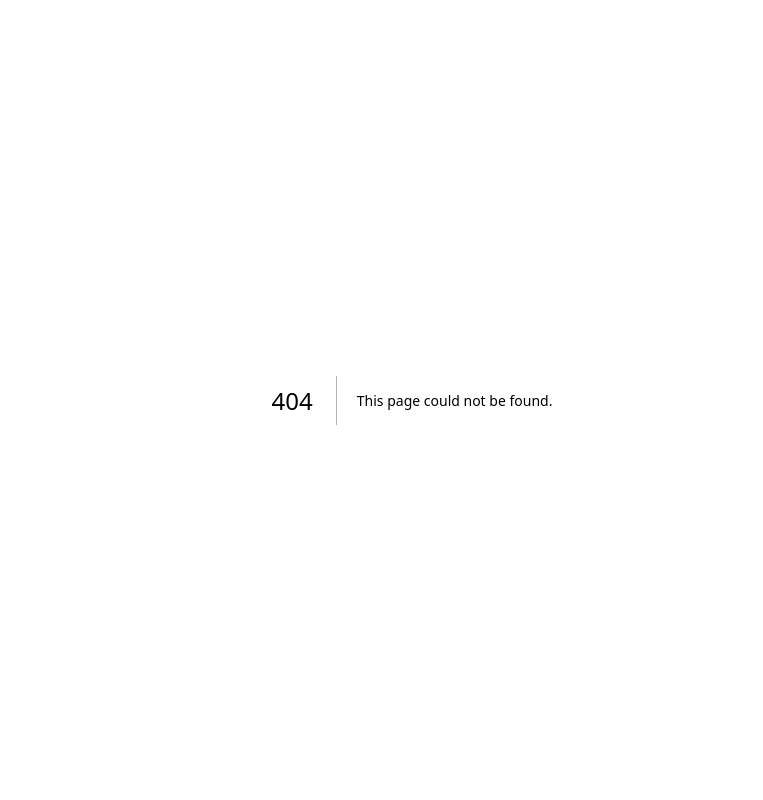
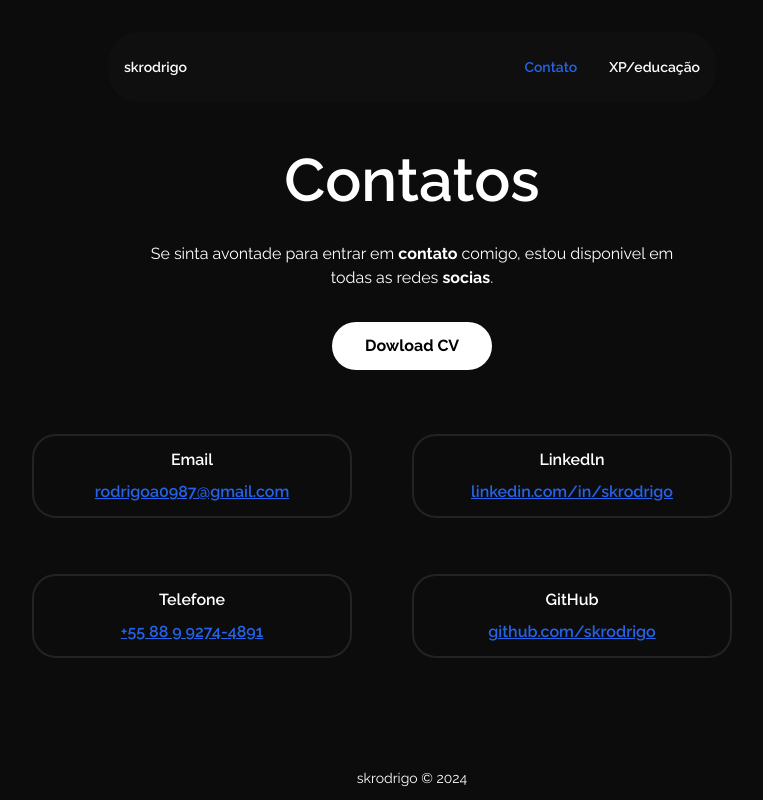
Before and after one commit to skrodrigo/skrodrigo.vercel.app, a Next.js app: page /contatos in a window 1280 px wide. Before the commit this address had no page. Shown: the whole page, without its empty margins (228-991 px from the left). Built offline with nearby package versions, Linux system fonts and the light colour scheme.

Commit message:
feat: create page contatos

```diff
--- /dev/null
+++ b/src/app/contatos/page.tsx
@@ -0,0 +1,68 @@
+import Link from 'next/link'
+
+const page = () => {
+  return (
+    <>
+    <div className='min-h-screen flex flex-col'>
+      <div className="md:mt-8 sticky top-2 z-20">
+        <header className='m-auto w-[300px] md:w-[608px] h-[70px] rounded-[30px] bg-[#131313] backdrop-blur-md bg-opacity-60'>
+          <div className='flex md:justify-between justify-center items-center w-full h-full space-x-4'>
+            <div className='flex items-center font-semibold text-sm md:ml-4 md:mr-4'>
+              <Link href='/' className=''>skrodrigo</Link>
+            </div>
+            <div className='flex items-center font-semibold md:space-x-8 space-x-4 text-sm justify-center '>
+              <ul className="flex justify-end pr-4 space-x-4 md:space-x-8 ">
+                <li>
+                  <Link href='/contatos' className='text-[#2563EB] '>Contato</Link>
+                </li>
+                <li>
+                  <Link href='/xp'>XP/educação</Link>
+                </li>
+              </ul>
+            </div>
+          </div>
+        </header>
+      </div>
+
+      <div className='flex flex-col items-center justify-center mt-12 space-y-8'>
+        <span className='text-6xl font-semibold'>Contatos</span>
+        <p className='text-center'>Se sinta avontade para entrar em <b>contato</b> comigo, estou disponivel em <br />
+          todas as redes <b>socias</b>.  </p>
+        <button className="bg-white text-black rounded-3xl text-xs font-bold px-6 py-3 w-[120px] h-[40px] lg:w-40 lg:h-12 lg:text-base">
+          Dowload CV
+        </button>
+      </div>
+
+      <div className='md:flex md:flex-col lg:grid lg:grid-cols-2 justify-center items-center w-[320px] lg:w-[760px] mt-16 mx-auto'>
+
+        <div className="flex flex-col items-center justify-center border-2 mb-14 border-[#232323] rounded-3xl w-[320px] px-3 py-3 space-y-2 font-semibold ">
+        <span>Email</span>
+        <span className='underline  text-[#2563EB]'>rodrigoa0987@gmail.com</span>
+        </div>
+
+        <div className="flex flex-col items-center justify-center border-2 mb-14 border-[#232323] rounded-3xl w-[320px] px-3 py-3 space-y-2 font-semibold ">
+        <span>Linkedln</span>
+        <span className='underline  text-[#2563EB]'>linkedin.com/in/skrodrigo</span>
+        </div>
+
+        <div className="flex flex-col items-center justify-center border-2 mb-14 border-[#232323] rounded-3xl w-[320px] px-3 py-3 space-y-2 font-semibold ">
+        <span>Telefone</span>
+        <span className='underline  text-[#2563EB]'>+55 88 9 9274-4891</span>
+        </div>
+
+        <div className="flex flex-col items-center justify-center border-2 mb-14 border-[#232323] rounded-3xl w-[320px] px-3 py-3 space-y-2 font-semibold ">
+        <span>GitHub</span>
+        <span className='underline  text-[#2563EB]'>github.com/skrodrigo</span>
+        </div>
+
+      </div>
+
+      <footer className="flex items-center justify-center mb-3 mt-auto">
+        <span className="font-normal text-sm">skrodrigo © 2024</span>
+      </footer>
+    </div>
+    </>
+  )
+}
+
+export default page
--- a/src/app/page.tsx
+++ b/src/app/page.tsx
@@ -13,10 +13,10 @@ export default function Home() {
             <div className='flex items-center font-semibold md:space-x-8 space-x-4 text-sm justify-center '>
               <ul className="flex justify-end pr-4 space-x-4 md:space-x-8 ">
                 <li>
-                  <Link href='/contatos'>contato</Link>
+                  <Link href='/contatos'>Contato</Link>
                 </li>
                 <li>
-                  <Link href='/xp'>Xp/educação</Link>
+                  <Link href='/xp'>XP/educação</Link>
                 </li>
               </ul>
             </div>
@@ -35,10 +35,10 @@ export default function Home() {
              aprendizado para sempre entregar o melhor para meus
              trabalhos e projetos.</p>
           <div className="mt-9 space-y-3 flex flex-col lg:flex-row lg:justify-start items-center lg:space-x-8">
-            <button className="bg-white text-black rounded-3xl text-xs font-bold px-6 py-3 w-[120px] h-[40px] lg:w-40 lg:h-14 lg:text-base">
+            <button className="bg-white text-black rounded-3xl text-xs font-bold px-6 py-3 w-[120px] h-[40px] lg:w-40 lg:h-12 lg:text-base">
               Dowload CV
             </button>
-            <Link href='/contatos' className="text-[#2563EB] underline text-xs lg:text-base lg:ml-8">
+            <Link href='/xp' className="text-[#2563EB] underline text-xs lg:text-base lg:ml-8">
                 Veja minha XP
             </Link>
           </div>
@@ -121,7 +121,7 @@ export default function Home() {
               </div>
               <div className="flex gap-3 justify-center items-center">
                 <img src="./../../icons/Figma.svg" alt="" />
-                <span>Figma JS</span>
+                <span>Figma</span>
               </div>
               <div className="flex gap-3 justify-center items-center">
                 <img src="./../../icons/Tailwind.svg" alt="" />
--- /dev/null
+++ b/src/app/xp/page.tsx
@@ -0,0 +1,39 @@
+import Link from 'next/link'
+
+const page = () => {
+  return (
+    <>
+        <div className="md:mt-8 sticky top-2 z-20">
+        <header className='m-auto w-[300px] md:w-[608px] h-[70px] rounded-[30px] bg-[#131313] backdrop-blur-md bg-opacity-60'>
+          <div className='flex md:justify-between justify-center items-center w-full h-full space-x-4'>
+            <div className='flex items-center font-semibold text-sm md:ml-4 md:mr-4'>
+              <Link href='/' className=''>skrodrigo</Link>
+            </div>
+            <div className='flex items-center font-semibold md:space-x-8 space-x-4 text-sm justify-center '>
+              <ul className="flex justify-end pr-4 space-x-4 md:space-x-8 ">
+                <li>
+                  <Link href='/contatos'>Contato</Link>
+                </li>
+                <li>
+                  <Link href='/xp' className='text-[#2563EB] '>XP/educação</Link>
+                </li>
+              </ul>
+            </div>
+          </div>
+        </header>
+    </div>
+
+<br /><br /><br /><br /><br /><br /><br /><br /><br /><br /><br /><br /><br /><br /><br /><br /><br /><br />
+<br /><br /><br /><br /><br /><br /><br /><br /><br /><br /><br /><br /><br /><br /><br /><br /><br /><br />
+<br /><br /><br /><br /><br /><br /><br /><br /><br /><br /><br /><br /><br /><br /><br /><br /><br /><br />
+<br /><br /><br /><br /><br /><br /><br /><br /><br /><br /><br /><br /><br /><br /><br /><br /><br /><br />
+<br /><br /><br /><br /><br /><br /><br /><br /><br /><br /><br /><br /><br /><br /><br /><br /><br /><br />
+<br /><br /><br /><br /><br /><br /><br /><br /><br /><br /><br /><br /><br /><br /><br /><br /><br /><br />
+<br /><br /><br /><br /><br /><br /><br /><br /><br /><br /><br /><br /><br /><br /><br /><br /><br /><br />
+<br /><br /><br /><br /><br /><br /><br /><br /><br /><br /><br /><br /><br /><br /><br /><br /><br /><br />
+
+    </>
+  )
+}
+
+export default page
```
